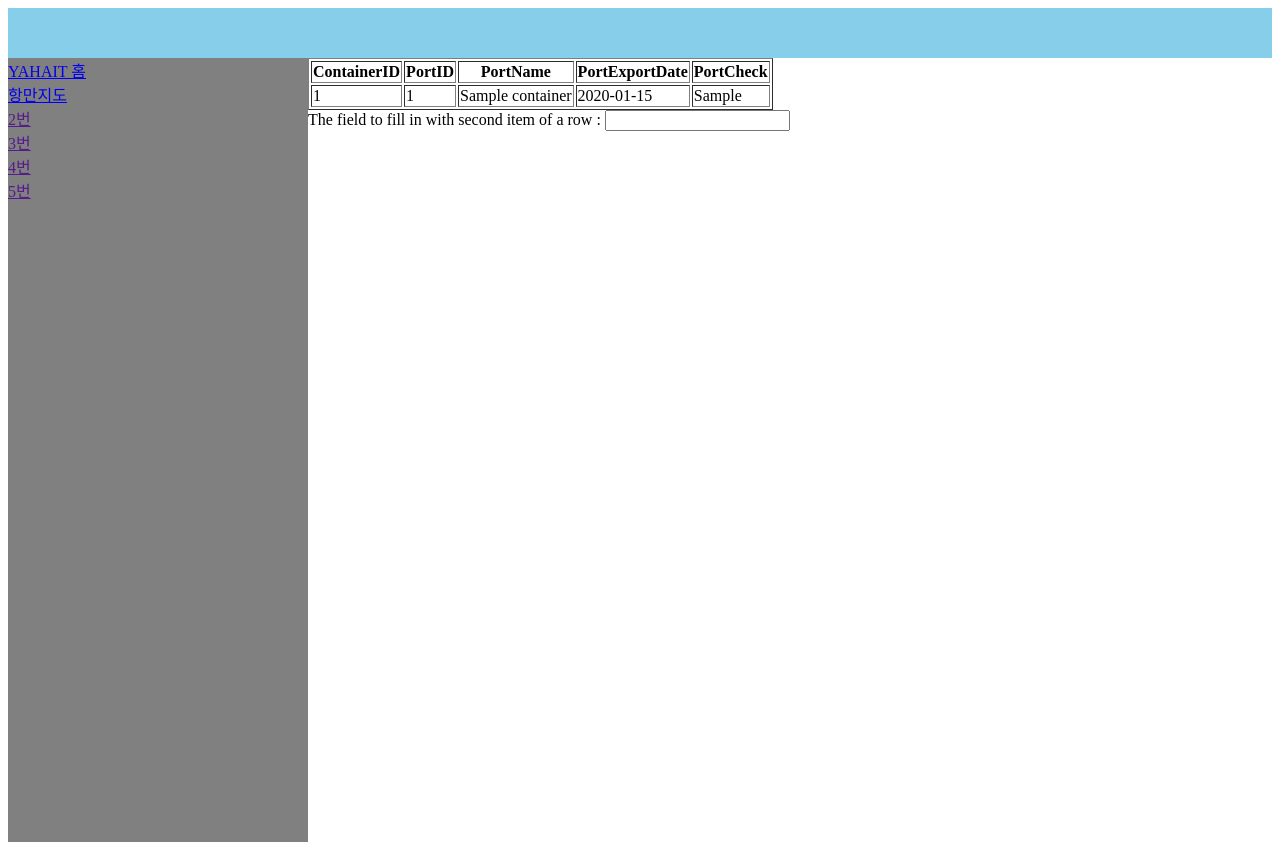
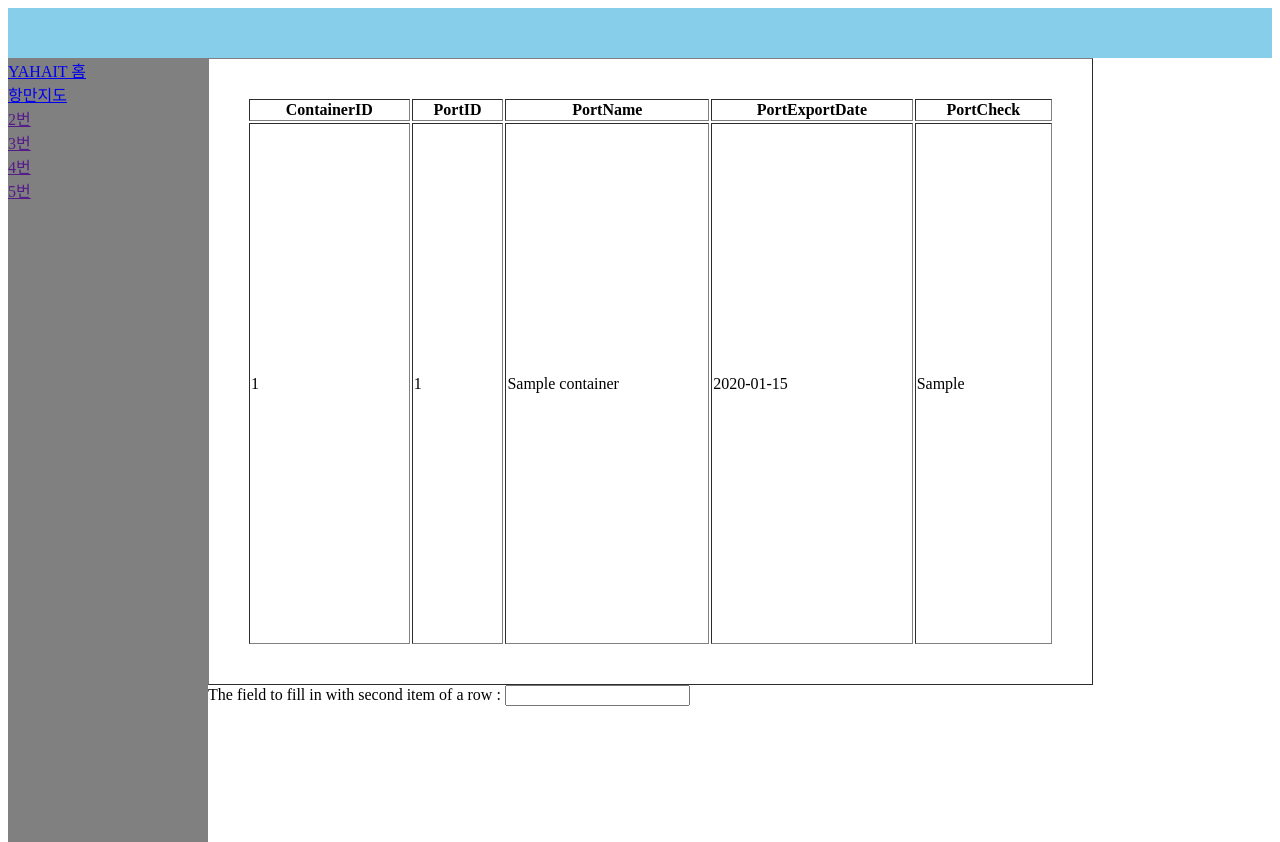
Before and after one commit to migusdn/Hanium_IoT_SmartContainer, a Django app: page /main/ in a window 1280 px wide. Run offline with Django 3.2, Linux system fonts and the light colour scheme; tables that the repository leaves empty hold one stand-in row (values such as "Sample post"); some libraries are stand-ins or nearby versions.

Commit message:
표 크기 키움

```diff
--- a/SmartContainer/Container/static/css/base.css
+++ b/SmartContainer/Container/static/css/base.css
@@ -10,7 +10,7 @@ background-color:skyblue;
 
 #sidebar {
 float:left;
-width:300px;
+width:200px;
 height:100%;
 background-color:gray;
 }
--- a/SmartContainer/Container/static/css/main.css
+++ b/SmartContainer/Container/static/css/main.css
@@ -1,3 +1,10 @@
 table#sourcetable tbody  tr {
     cursor : pointer;
+
 }
+
+#sourcetable{
+	width:70%;
+	height:80%;
+    padding: 3%;
+}
```
